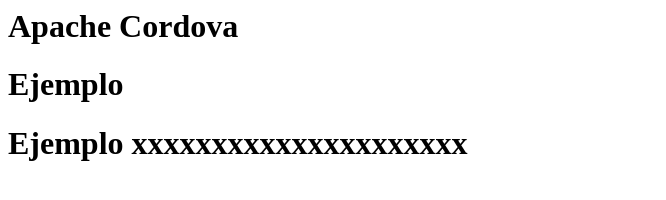
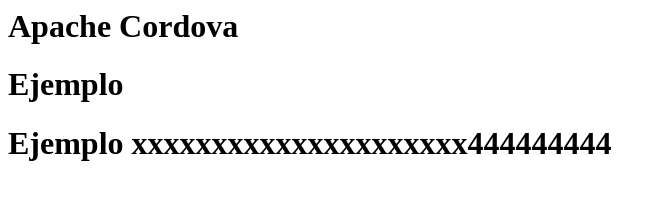
Before and after one commit to arturoQC/ejemplo, a plain HTML site: page index.html in a window 1280 px wide. Shown: the whole page, without its empty margins (0-666 px from the left). Drawn offline with Linux system fonts and the light colour scheme.

Commit message:
cambio registro

```diff
--- a/index.html
+++ b/index.html
@@ -7,7 +7,7 @@
         <div class="app">
             <h1>Apache Cordova</h1>
             <h1>Ejemplo</h1>
-             <h1>Ejemplo xxxxxxxxxxxxxxxxxxxxx</h1>
+             <h1>Ejemplo xxxxxxxxxxxxxxxxxxxxx444444444</h1>
         </div>
     </body>
 </html>
```
